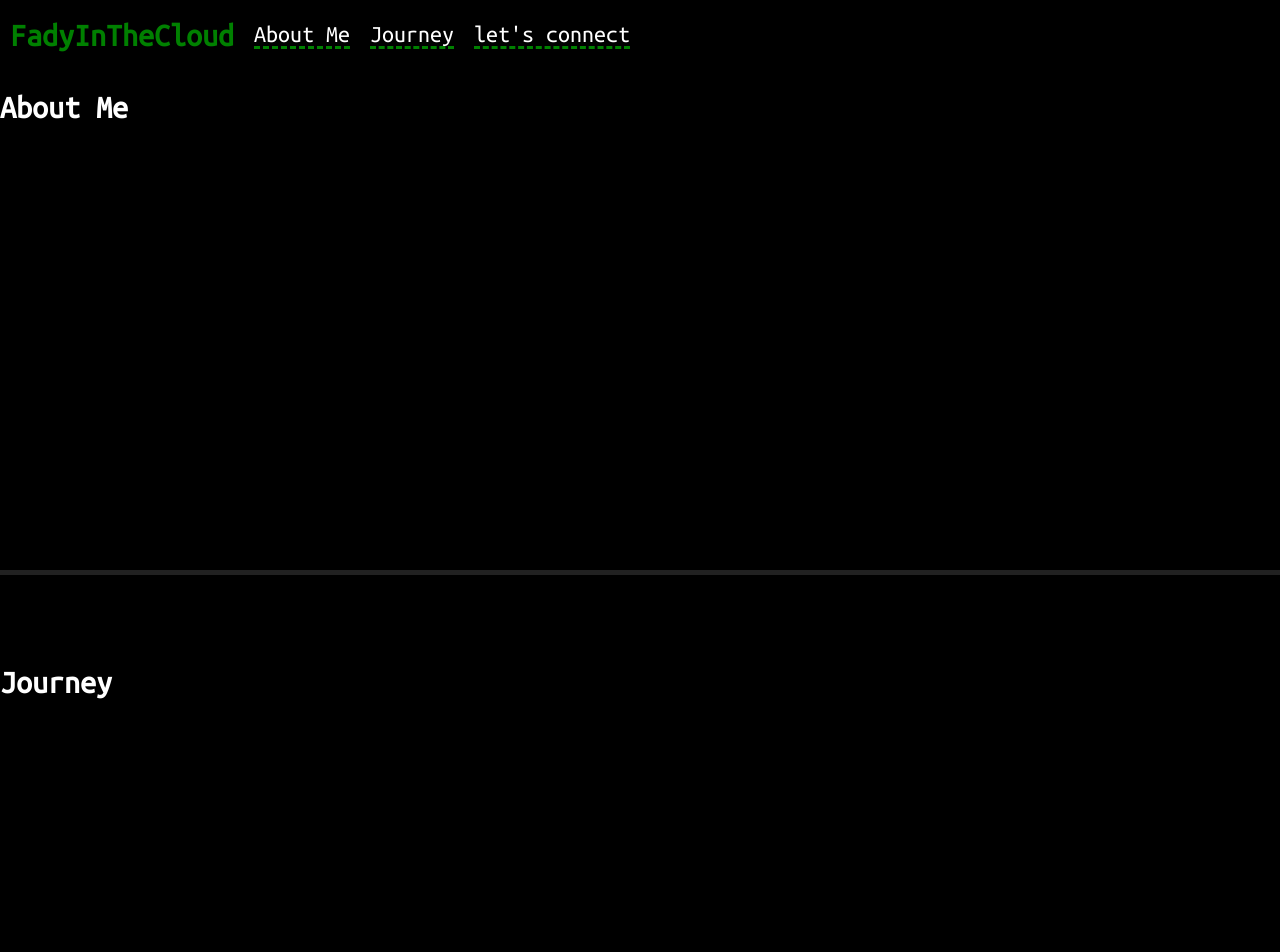
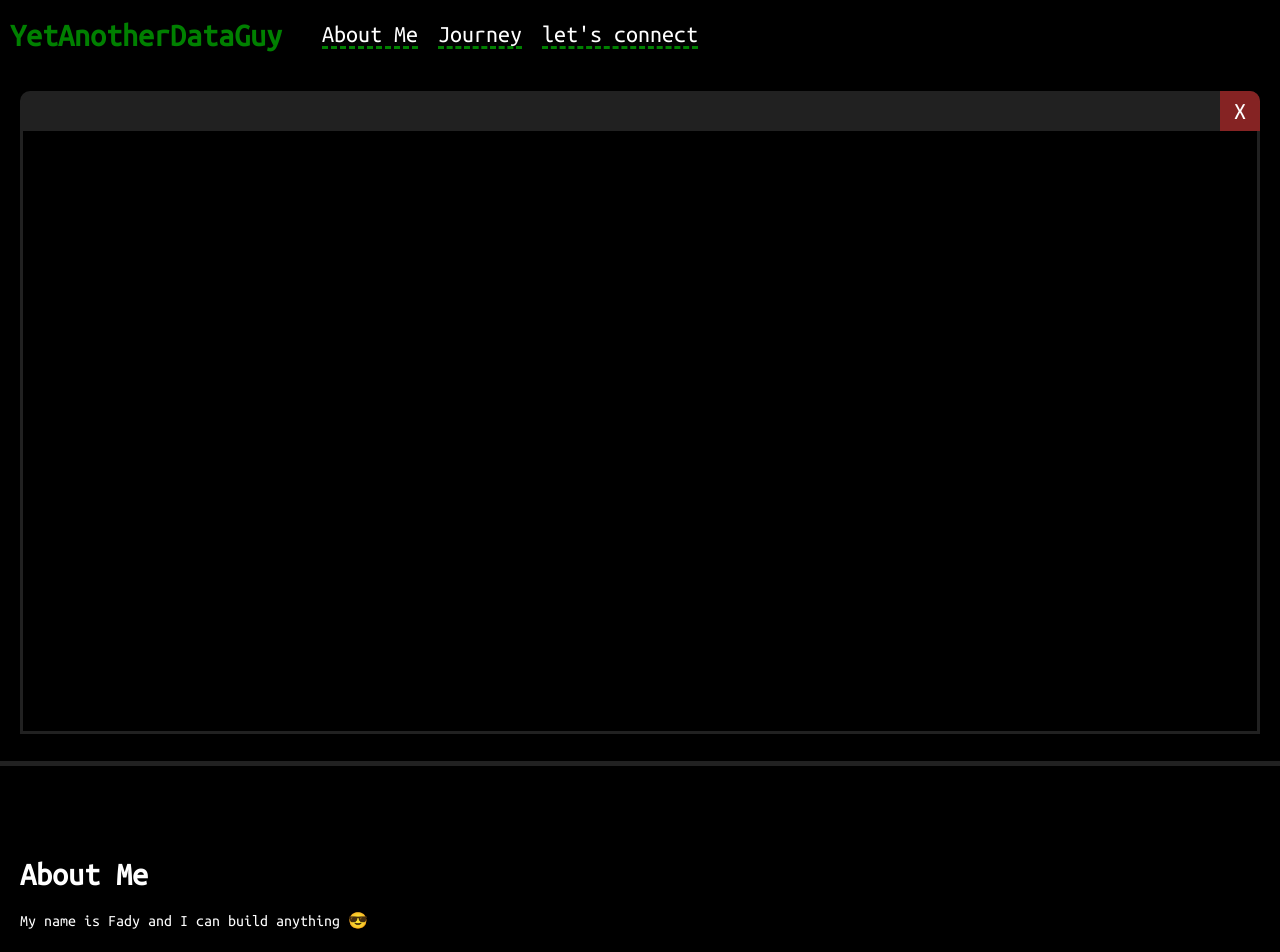
Before and after one commit to FadyGrAb/fadyinthecloud.click, a React (Create React App) app in the folder frontend/: page / in a window 1280 px wide. Shown: the top 952 px of the page. Built offline with nearby package versions, Linux system fonts and the light colour scheme.

Commit message:
staging content pages

```diff
--- a/frontend/public/index.html
+++ b/frontend/public/index.html
@@ -24,7 +24,7 @@
       work correctly both with client-side routing and a non-root public URL.
       Learn how to configure a non-root public URL by running `npm run build`.
     -->
-  <title>React App</title>
+  <title>Fady Abdelmassih</title>
 </head>
 
 <body>
--- a/frontend/src/App.js
+++ b/frontend/src/App.js
@@ -2,20 +2,32 @@ import "./App.css";
 import Nav from "./components/Nav";
 import Sections from "./components/Section";
 import "./styles/Variables.css";
+import AboutMe from "./content/AboutMe";
+import Journey from "./content/Journey";
+import LetsConnect from "./content/LetsConnect";
+import Intro from "./content/Intro";
 
 function App() {
   const sectionNames = [
     {
+      name: "",
+      class: "intro",
+      content: <Intro></Intro>,
+    },
+    {
       name: "About Me",
       class: "about-me",
+      content: <AboutMe></AboutMe>,
     },
     {
       name: "Journey",
       class: "journey",
+      content: <Journey></Journey>,
     },
     {
       name: "let's connect",
       class: "lets-connect",
+      content: <LetsConnect></LetsConnect>,
     },
   ];
 
--- a/frontend/src/components/Nav.js
+++ b/frontend/src/components/Nav.js
@@ -11,8 +11,9 @@ const Nav = (props) => {
   return (
     <nav id="nav-bar">
       <a className="nav-item nav-brand" href="/">
-        FadyInTheCloud
+        YetAnotherDataGuy
       </a>
+
       {links}
     </nav>
   );
--- a/frontend/src/components/Section.js
+++ b/frontend/src/components/Section.js
@@ -3,8 +3,9 @@ import "../styles/Section.css";
 const Sections = (props) => {
   const sections = props.sections.map((section, key) => {
     return (
-      <div key={key} id={section.class} className={section.class}>
+      <div key={key} id={section.class} className={`${section.class} section`}>
         <h1>{section.name}</h1>
+        {section.content}
       </div>
     );
   });
--- /dev/null
+++ b/frontend/src/content/AboutMe.js
@@ -0,0 +1,9 @@
+const AboutMe = () => {
+  return (
+    <div>
+      <p>My name is Fady and I can build anything 😎</p>
+    </div>
+  );
+};
+
+export default AboutMe;
--- /dev/null
+++ b/frontend/src/content/Intro.js
@@ -0,0 +1,12 @@
+const Intro = () => {
+  return (
+    <div className="terminal">
+      <div className="control">
+        <div className="x-button">X</div>
+      </div>
+      <div className="shell"></div>
+    </div>
+  );
+};
+
+export default Intro;
--- /dev/null
+++ b/frontend/src/content/Journey.js
@@ -0,0 +1,9 @@
+const Journey = () => {
+  return (
+    <div>
+      <p>My name is Fady and I can build anything 😎</p>
+    </div>
+  );
+};
+
+export default Journey;
--- /dev/null
+++ b/frontend/src/content/LetsConnect.js
@@ -0,0 +1,9 @@
+const LetsConnect = () => {
+  return (
+    <div>
+      <p>My name is Fady and I can build anything 😎</p>
+    </div>
+  );
+};
+
+export default LetsConnect;
--- a/frontend/src/styles/Nav.css
+++ b/frontend/src/styles/Nav.css
@@ -1,4 +1,4 @@
-@media screen and (max-width: 600px) {
+@media screen and (max-width: 500px) {
     .nav-item {
       float: none;
       width: 100%;
@@ -45,3 +45,8 @@
   float: left;
   margin: 10px;
 }
+
+.nav-logo {
+  width: 2%;
+  height: 40%;
+}
--- a/frontend/src/styles/Section.css
+++ b/frontend/src/styles/Section.css
@@ -1,27 +1,74 @@
 
-@media screen and (max-width: 600px) {
-    .about-me, .journey, .lets-connect {
+@media screen and (max-width: 500px) {
+    .intro {
         padding-top: var(--nav-responsive-height) !important;
+    }
+
+    .about-me {
+        margin-top: var(--nav-responsive-height) !important;
     }
   }
 
 .about-me {
-    height: 500px;
     background-color: black;
     padding-top: var(--nav-height);
     margin-bottom: 5px;
 }
 
 .journey {
-    height: 500px;
     background-color: black;
     padding-top: var(--nav-height);
     margin-bottom: 5px;
 }
 
 .lets-connect {
-    height: 500px;
     background-color: black;
     padding-top: var(--nav-height);
     margin-bottom: 5px;
 }
+
+.intro {
+    background-color: black;
+    padding: var(--nav-height) 50px 50px 50px;
+    margin-bottom: 5px;
+}
+
+.section {
+    padding-left: 20px;
+    padding-right: 20px;
+    padding-bottom: var(--nav-height);
+}
+
+.intro .terminal {
+    height: 600px;
+    width: auto;
+}
+
+.intro .terminal .control {
+    height: 40px;
+    width: 100%;
+    background-color: #212121;
+    border-radius: 10px 10px 0 0;
+}
+
+.intro .terminal .control .x-button {
+    width: 40px;
+    height: 100%;
+    color: white;
+    background-color: rgb(133, 35, 35);
+    font-size: x-large;
+    border-radius: 0 10px 0 0;
+    justify-content: center;
+    line-height: 100%;
+    float: right;
+    display: flex;
+    align-items: center;
+}
+
+.intro .terminal .shell {
+    border: 3px solid #212121;
+    border-top: 0px;
+    height: 100%;
+    width: auto;
+    margin-bottom: 50px;
+}
--- a/frontend/src/styles/Variables.css
+++ b/frontend/src/styles/Variables.css
@@ -1,4 +1,4 @@
 :root {
     --nav-height: 70px;
-    --nav-responsive-height: 225px;
+    --nav-responsive-height: 270px;
   }
```
Also changed, not shown: frontend/src/images/my-logo.png (added), 1 other file (tests, documents, lock files or other folders).
